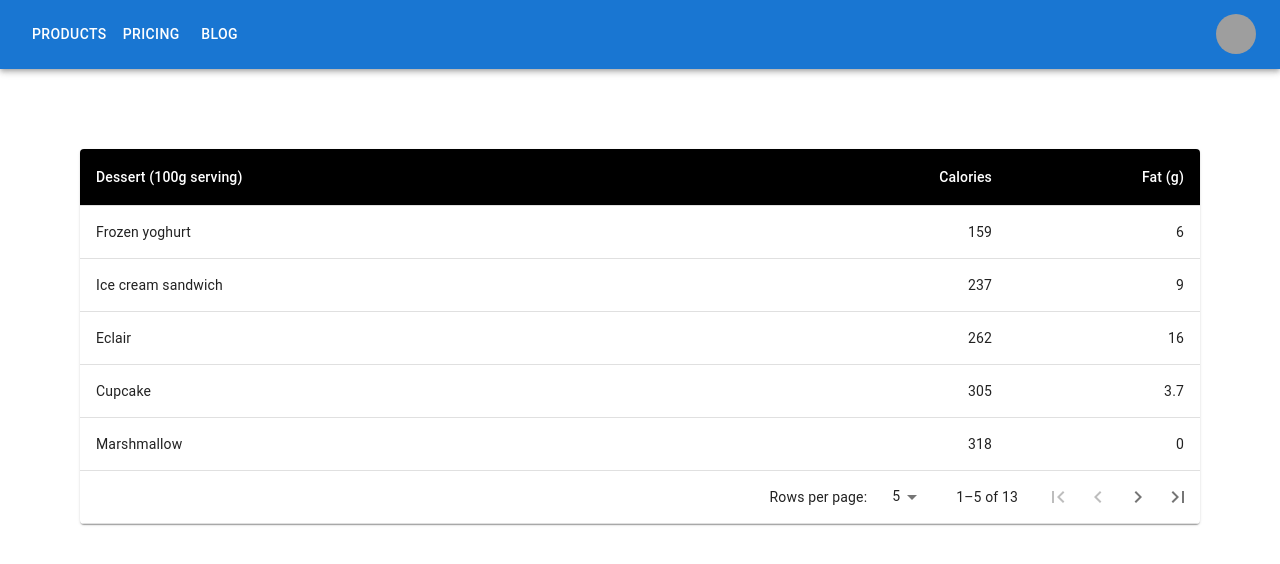
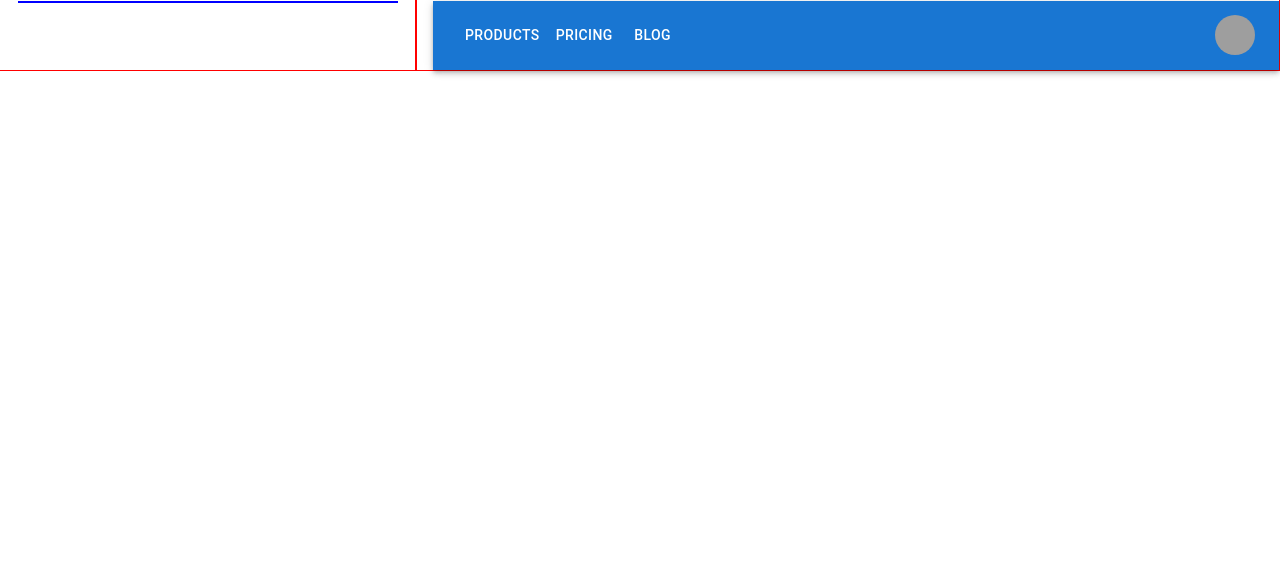
Before and after one commit to yadhu2309/my-app, a React (Create React App) app: page /home in a window 1280 px wide. Shown: the top 564 px of the page. Built offline with nearby package versions, Linux system fonts and the light colour scheme; grey boxes are pictures that could not be loaded.

Commit message:
third commit

```diff
--- a/src/components/AppBar.js
+++ b/src/components/AppBar.js
@@ -36,7 +36,7 @@ function ResponsiveAppBar() {
   };
 
   return (
-    <AppBar position="static">
+    <AppBar position="sticky">
       <Container maxWidth="xl">
         <Toolbar disableGutters>
             {/* icon */}
--- a/src/index.js
+++ b/src/index.js
@@ -3,11 +3,14 @@ import ReactDOM from 'react-dom/client';
 import './index.css';
 import App from './App';
 import reportWebVitals from './reportWebVitals';
+import AuthProvider from './utils/AuthContext';
 
 const root = ReactDOM.createRoot(document.getElementById('root'));
 root.render(
   <React.StrictMode>
-    <App />
+    <AuthProvider>
+      <App />
+    </AuthProvider>
   </React.StrictMode>
 );
 
--- a/src/pages/HomePage.js
+++ b/src/pages/HomePage.js
@@ -1,4 +1,6 @@
 import React from 'react'
+
+import Grid from '@mui/material/Grid';
 
 import ResponsiveAppBar from '../components/AppBar'
 import Table from '../components/Table'
@@ -6,10 +8,29 @@ import Table from '../components/Table'
 function HomePage() {
   return (
     <div>
-        <ResponsiveAppBar />
-        <div style={{margin:"5rem"}}>
+       <Grid container spacing={2}>
+          <Grid sx={{border:'1px solid red',
+
+
+          }} item xs={4}>
+            <Grid sx={{border:'1px solid blue'
+          , margin:'auto'}} xs={11}>
+
+            </Grid>
+
+          </Grid>
+          <Grid sx={{border:'1px solid red'}} item xs={8}>
+              <ResponsiveAppBar />
+           </Grid>
+       </Grid>
+
+
+
+
+
+        {/* <div style={{margin:"5rem"}}>
             <Table />
-        </div>
+        </div> */}
 
     </div>
   )
```
